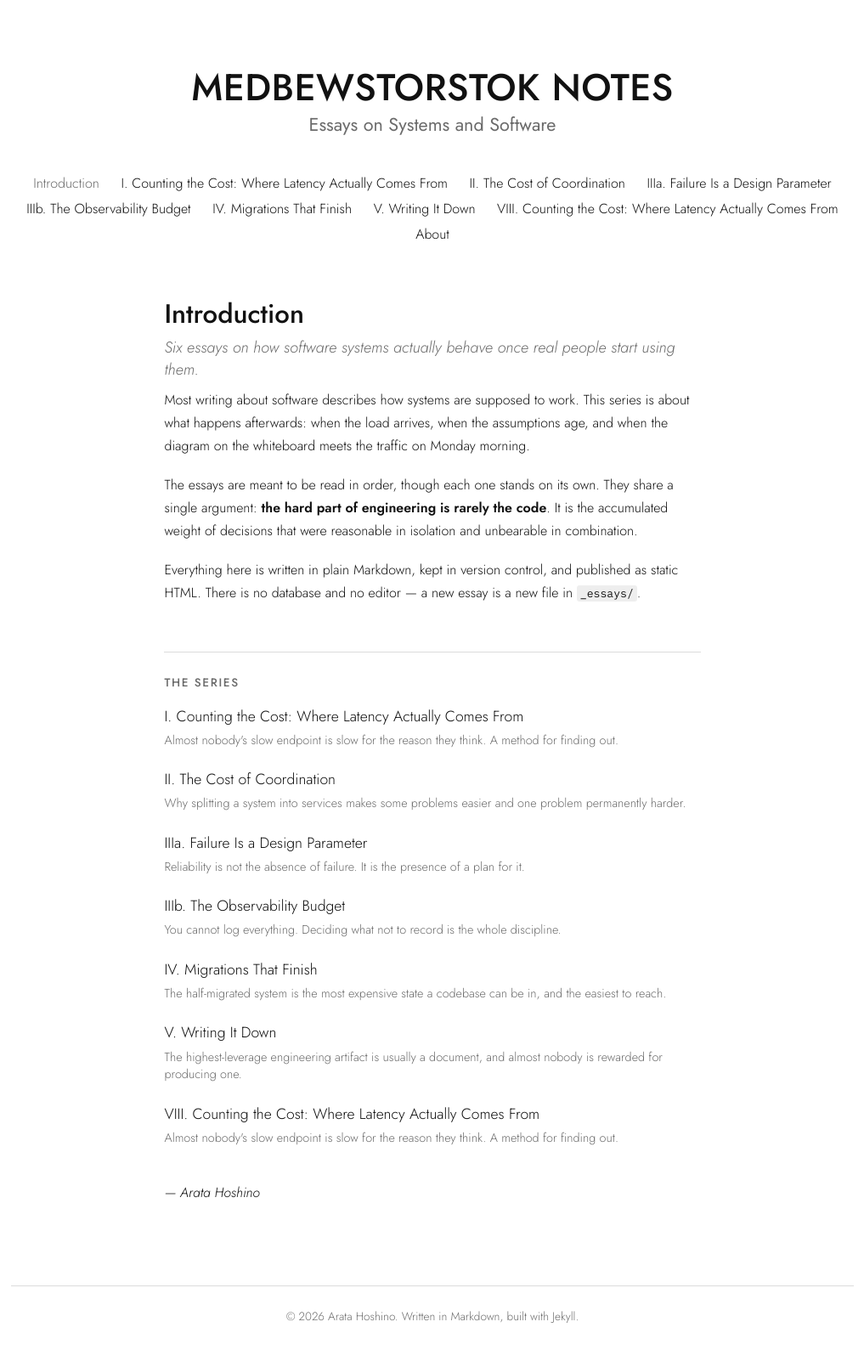
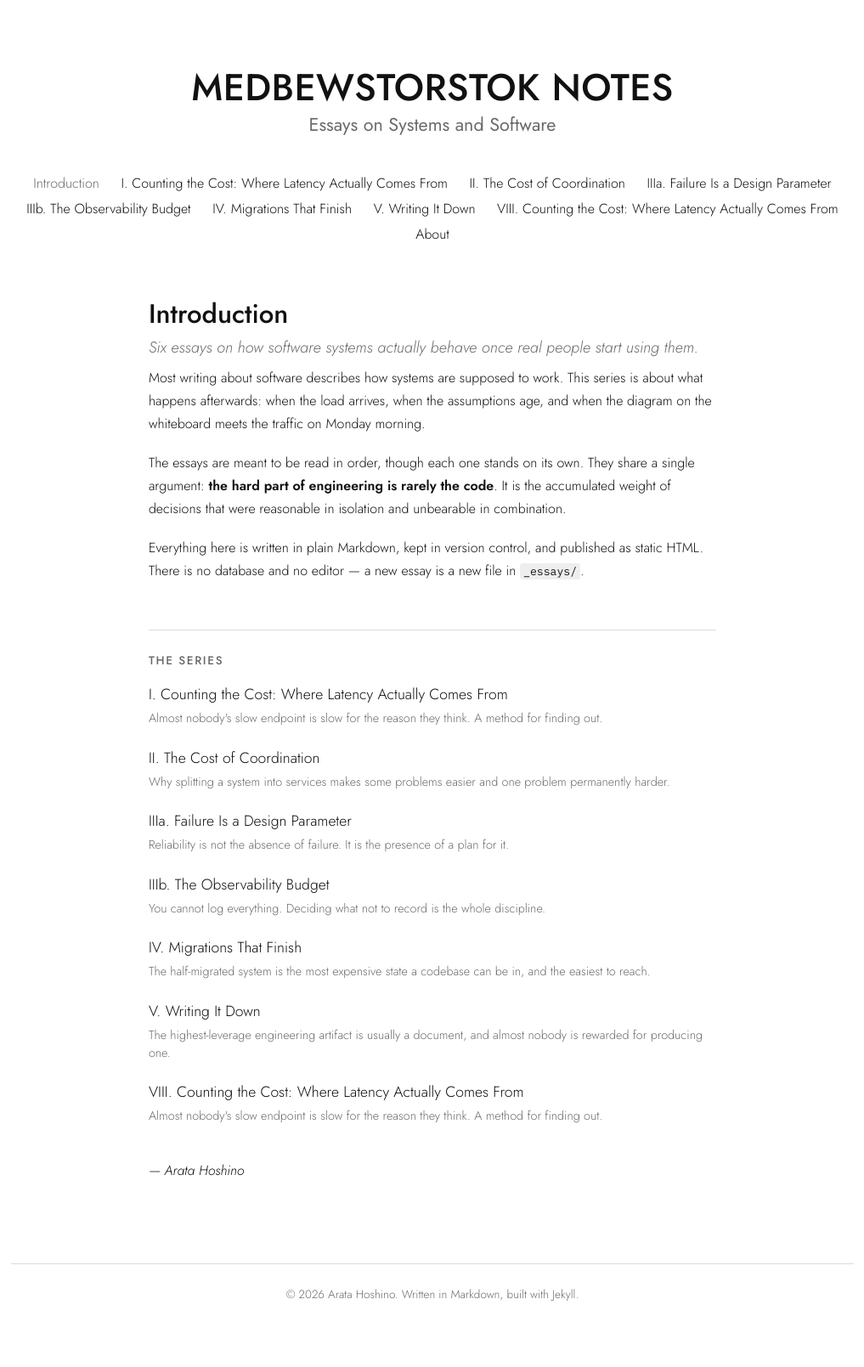
Before and after one commit to arata-hoshino/arata-hoshino.github.io, a Jekyll site: the page built from index.md, in a window 1280 px wide. Shown: the whole page at 85% size, without its empty margins (131-1148 px from the left). Built offline with Jekyll 4.4.1, drawn with Linux system fonts in a browser that asks for light colours; after the commit the page ends 1583 px from its top, so only the background shows below that.

Commit message:
Widen the reading column to 72ch
Co-Authored-By: Claude Opus 5 (1M context) <noreply@anthropic.com>

```diff
--- a/assets/css/style.css
+++ b/assets/css/style.css
@@ -19,7 +19,7 @@
   --mono: "IBM Plex Mono", "SFMono-Regular", Consolas, monospace;
 
   --body-size: 12pt;  /* body copy; everything else scales off it in em */
-  --measure: 68ch;    /* reading column */
+  --measure: 72ch;    /* reading column */
   --masthead: 62rem;  /* table of contents can run wider */
   --gutter: clamp(1.25rem, 5vw, 2.5rem);
 
```
